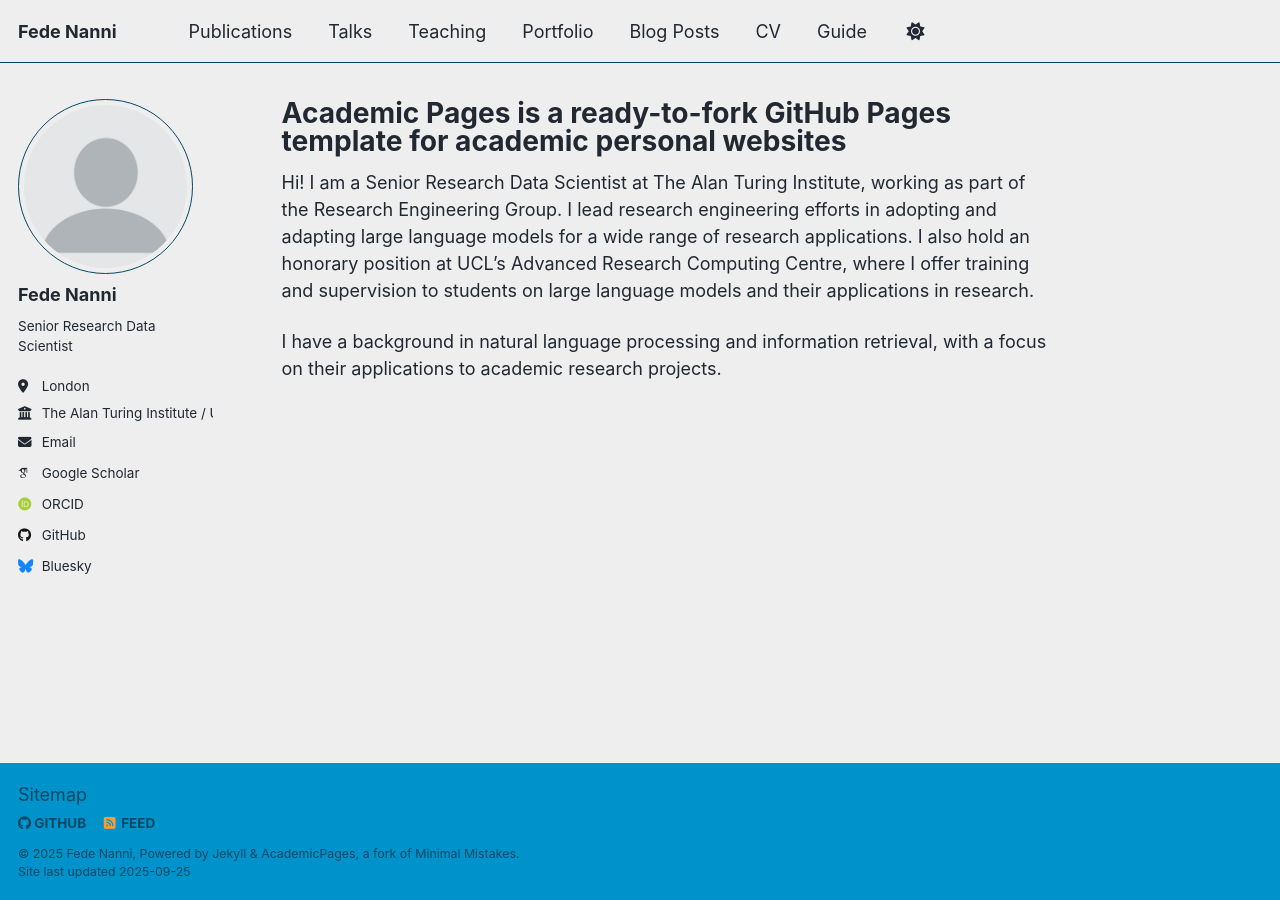
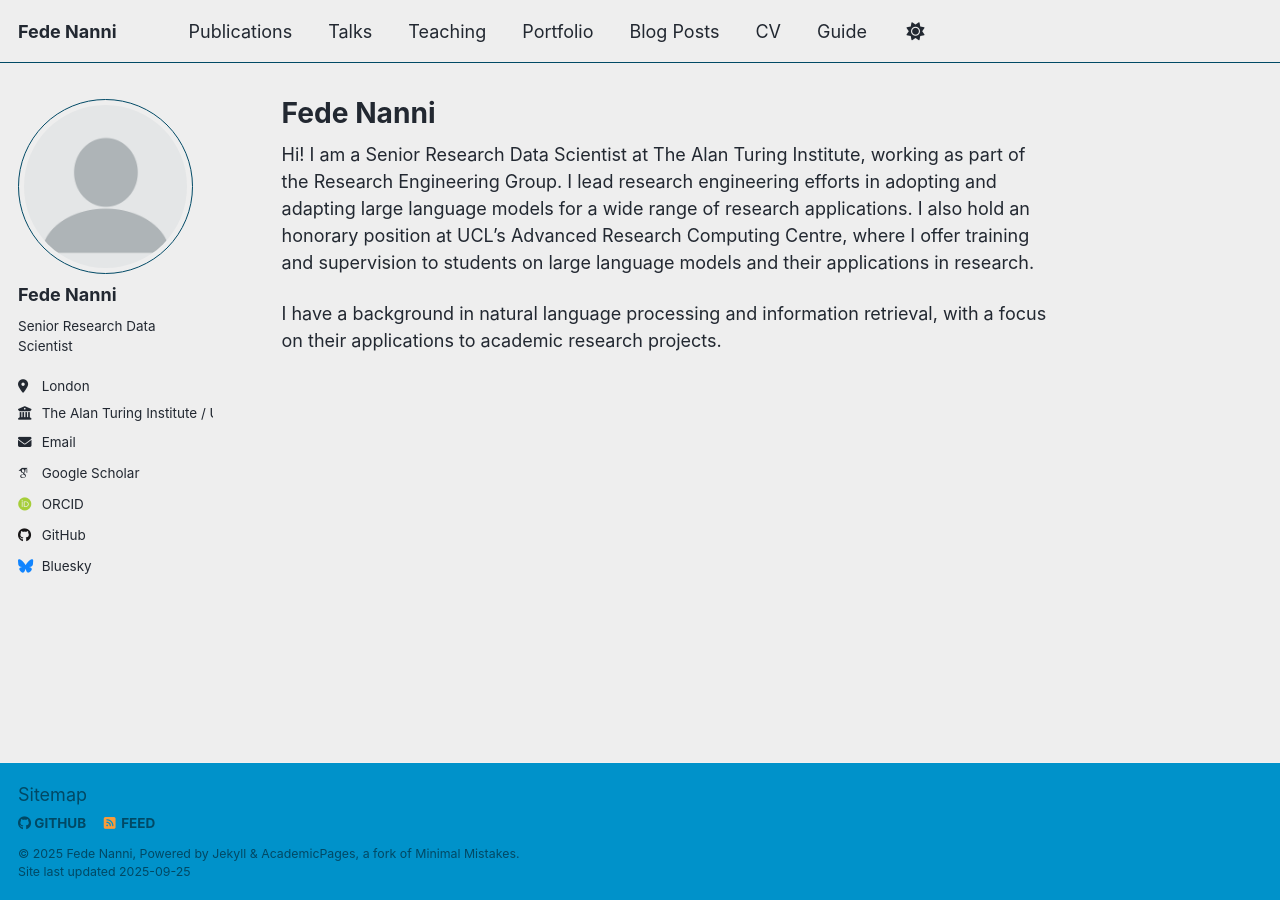
Before and after one commit to fedenanni/fedenanni.github.io, a Jekyll site: the page built from _pages/about.md, in a window 1280 px wide. Built offline with Jekyll 4.4.1, drawn with Linux system fonts in a browser that asks for light colours; some web fonts are replaced; a script that is not in the unit is left out.

Commit message:
Update about.md

```diff
--- a/_pages/about.md
+++ b/_pages/about.md
@@ -1,6 +1,6 @@
 ---
 permalink: /
-title: "Academic Pages is a ready-to-fork GitHub Pages template for academic personal websites"
+title: "Fede Nanni"
 author_profile: true
 redirect_from:
   - /about/
```
